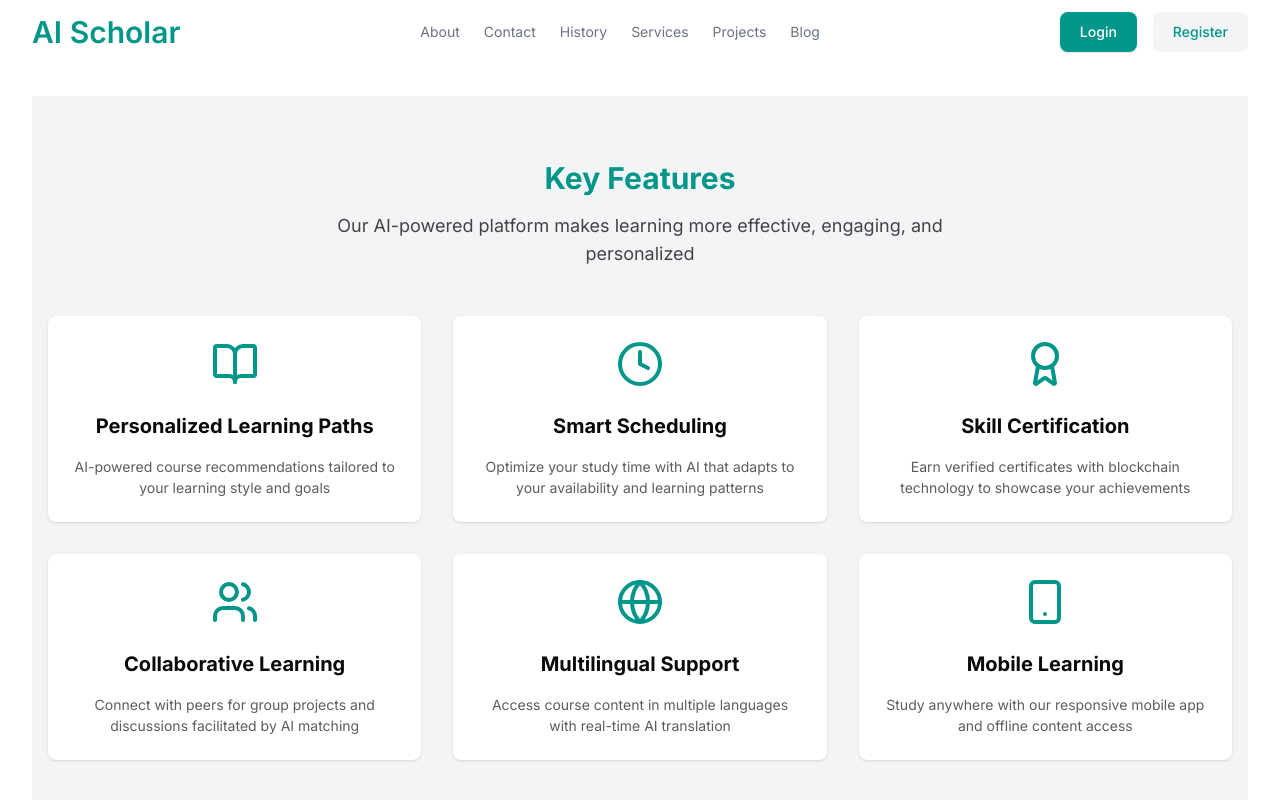
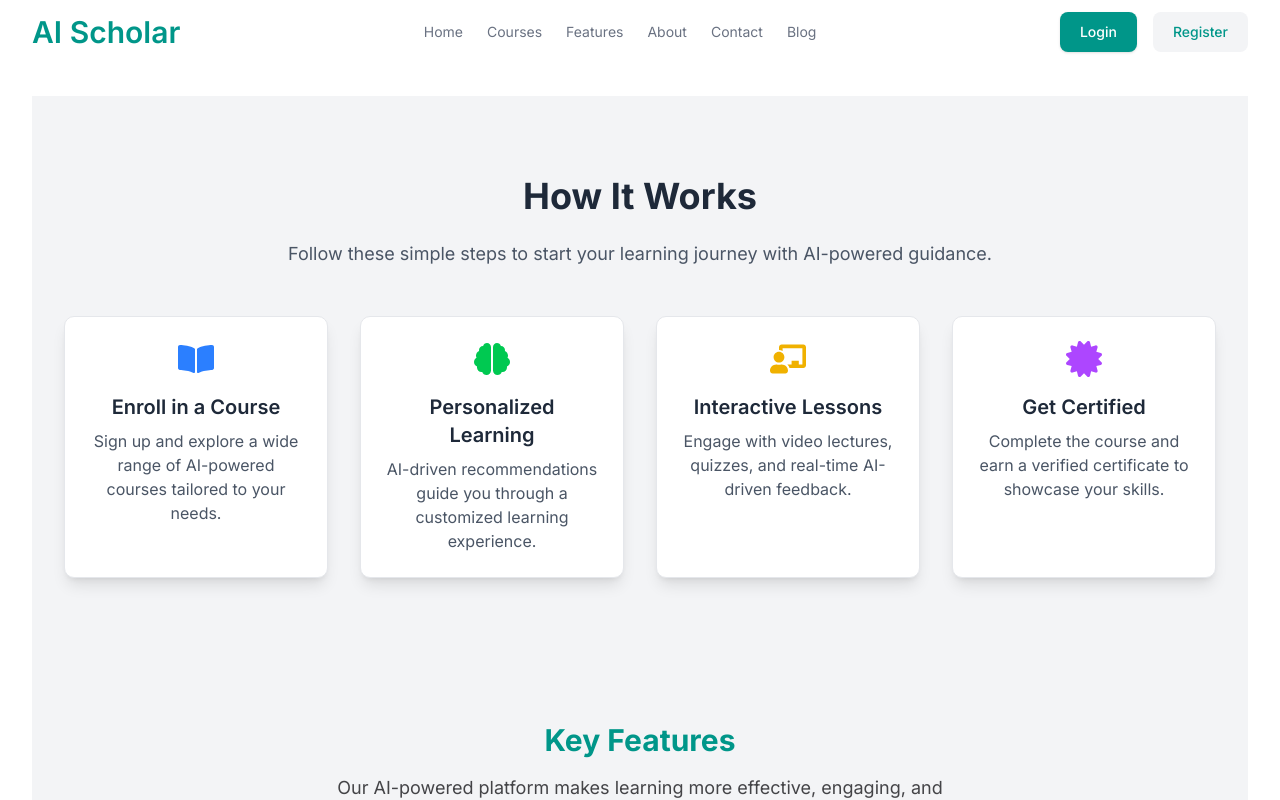
Before and after one commit to SK-Jabed/AI-Scholar, a Next.js app: page / in a window 1280 px wide. Shown: the top 800 px of the page. Built offline with nearby package versions, Linux system fonts and the light colour scheme.

Commit message:
[Added]: New section called 'How It Works' added to the homepage

```diff
--- a/package.json
+++ b/package.json
@@ -9,15 +9,15 @@
     "lint": "next lint"
   },
   "dependencies": {
-
     "@radix-ui/react-slot": "^1.1.2",
     "class-variance-authority": "^0.7.1",
     "clsx": "^2.1.1",
-
+    "framer-motion": "^12.5.0",
     "lucide-react": "^0.479.0",
     "next": "15.2.2",
     "react": "^19.0.0",
     "react-dom": "^19.0.0",
+    "react-icons": "^5.5.0",
     "tailwind-merge": "^3.0.2",
     "tailwindcss-animate": "^1.0.7"
   },
--- a/src/app/page.js
+++ b/src/app/page.js
@@ -2,6 +2,7 @@ import KeyFeatures from "@/components/key_features/KeyFeatures";
 
 import CourseCategories from "@/components/home/CourseCategories";
 import PopularCourses from "@/components/home/PopularCourses";
+import HowItWorks from "@/components/home/HowItWorks";
 
 export default function Home() {
   return (
@@ -9,6 +10,7 @@ export default function Home() {
       {/*1. ToDo: Hero Section (Header, navigation)
 FAQ Section (Accordion with common questions) */}
 
+<HowItWorks />
       {/*2. ToDo:  Key Features Section (Grid layout for main features)
 Student Testimonials Section (Carousel/grid for user reviews)- by Abdur Rahman  */}
       <KeyFeatures />
--- /dev/null
+++ b/src/components/home/HowItWorks.jsx
@@ -0,0 +1,65 @@
+"use client";
+import { motion } from "framer-motion";
+import { FaChalkboardTeacher, FaBookOpen, FaBrain, FaCertificate } from "react-icons/fa";
+
+const steps = [
+  {
+    id: 1,
+    title: "Enroll in a Course",
+    description: "Sign up and explore a wide range of AI-powered courses tailored to your needs.",
+    icon: <FaBookOpen className="text-blue-500 text-4xl" />,
+  },
+  {
+    id: 2,
+    title: "Personalized Learning",
+    description: "AI-driven recommendations guide you through a customized learning experience.",
+    icon: <FaBrain className="text-green-500 text-4xl" />,
+  },
+  {
+    id: 3,
+    title: "Interactive Lessons",
+    description: "Engage with video lectures, quizzes, and real-time AI-driven feedback.",
+    icon: <FaChalkboardTeacher className="text-yellow-500 text-4xl" />,
+  },
+  {
+    id: 4,
+    title: "Get Certified",
+    description: "Complete the course and earn a verified certificate to showcase your skills.",
+    icon: <FaCertificate className="text-purple-500 text-4xl" />,
+  },
+];
+
+export default function HowItWorks() {
+  return (
+    <section className="py-20 bg-gray-100 dark:bg-gray-900">
+      <div className="max-w-6xl mx-auto text-center">
+        <motion.h2
+          className="text-4xl font-bold text-gray-800 dark:text-white mb-6"
+          initial={{ opacity: 0, y: -20 }}
+          animate={{ opacity: 1, y: 0 }}
+          transition={{ duration: 0.5 }}
+        >
+          How It Works
+        </motion.h2>
+        <p className="text-gray-600 dark:text-gray-300 text-lg mb-12">
+          Follow these simple steps to start your learning journey with AI-powered guidance.
+        </p>
+        <div className="grid md:grid-cols-4 sm:grid-cols-2 grid-cols-1 gap-8">
+          {steps.map((step, index) => (
+            <motion.div
+              key={step.id}
+              className="p-6 bg-white dark:bg-gray-800 rounded-lg shadow-lg flex flex-col items-center text-center border border-gray-200 dark:border-gray-700"
+              initial={{ opacity: 0, y: 20 }}
+              animate={{ opacity: 1, y: 0 }}
+              transition={{ duration: 0.5, delay: index * 0.2 }}
+            >
+              <div className="mb-4">{step.icon}</div>
+              <h3 className="text-xl font-semibold text-gray-800 dark:text-white">{step.title}</h3>
+              <p className="text-gray-600 dark:text-gray-300 mt-2">{step.description}</p>
+            </motion.div>
+          ))}
+        </div>
+      </div>
+    </section>
+  );
+}
--- a/src/components/shared/Navbar.jsx
+++ b/src/components/shared/Navbar.jsx
@@ -19,6 +19,32 @@ const Navbar = () => {
                 <li>
                   <Link
                     className="text-gray-500 transition hover:text-gray-500/75"
+                    href="/"
+                  >
+                    Home
+                  </Link>
+                </li>
+                <li>
+                  <a
+                    className="text-gray-500 transition hover:text-gray-500/75"
+                    href="#"
+                  >
+                    {" "}
+                    Courses{" "}
+                  </a>
+                </li>
+                <li>
+                  <a
+                    className="text-gray-500 transition hover:text-gray-500/75"
+                    href="#"
+                  >
+                    {" "}
+                    Features{" "}
+                  </a>
+                </li>
+                <li>
+                  <Link
+                    className="text-gray-500 transition hover:text-gray-500/75"
                     href="/About"
                   >
 
@@ -35,37 +61,6 @@ const Navbar = () => {
                     Contact
                   </Link>
                 </li>
-
-                <li>
-                  <a
-                    className="text-gray-500 transition hover:text-gray-500/75"
-                    href="#"
-                  >
-                    {" "}
-                    History{" "}
-                  </a>
-                </li>
-
-                <li>
-                  <a
-                    className="text-gray-500 transition hover:text-gray-500/75"
-                    href="#"
-                  >
-                    {" "}
-                    Services{" "}
-                  </a>
-                </li>
-
-                <li>
-                  <a
-                    className="text-gray-500 transition hover:text-gray-500/75"
-                    href="#"
-                  >
-                    {" "}
-                    Projects{" "}
-                  </a>
-                </li>
-
                 <li>
                   <a
                     className="text-gray-500 transition hover:text-gray-500/75"
```
Also changed, not shown: 1 other file (tests, documents, lock files or other folders).
